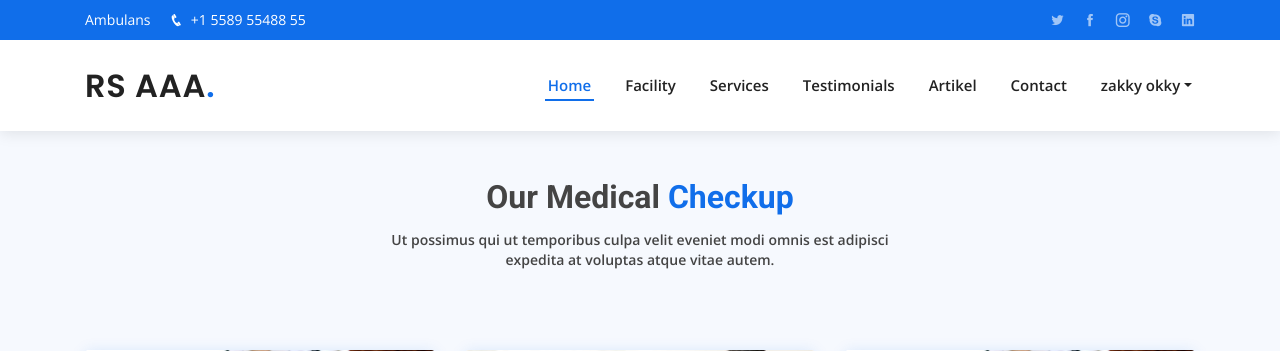
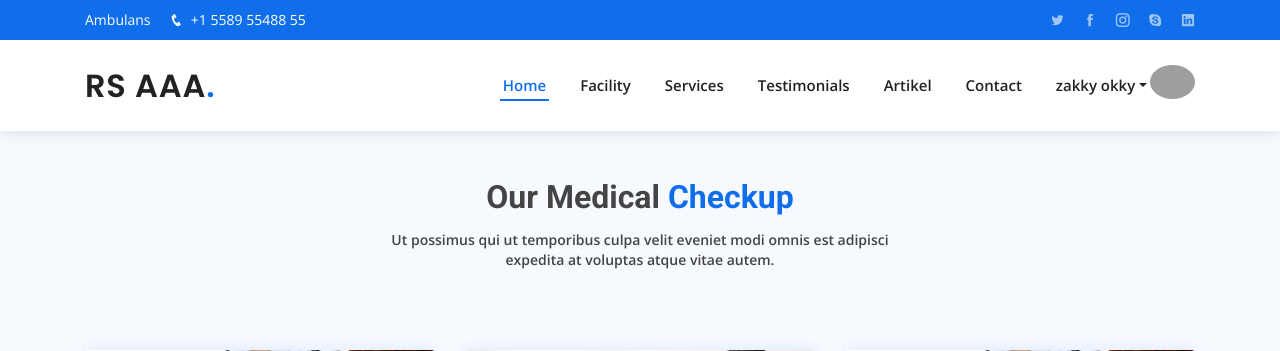
Before and after one commit to irhamrizaldy/rsuin-pus, a PHP site: page /checkup.php in a window 1280 px wide. Shown: the top 351 px of the page. Run offline with PHP 8.4, Linux system fonts and the light colour scheme; a user stored in the database is signed in; grey boxes are pictures that could not be loaded.

Commit message:
add user profile image each pages

```diff
--- a/buat-janji.php
+++ b/buat-janji.php
@@ -33,6 +33,9 @@ include 'includes/dbh.inc.php';
               <a class="dropdown-item text-center" href='includes/logout.inc.php' class='login'>Logout</a>
             </div>
           </li>
+          <div>
+            <img class="img-profile rounded-circle" width="45px" src="assets/foto/<?= $_SESSION['photoUser'] ?>">
+          </div>
         <?php } else { ?>
           <li><a href='login.php' class='login'>Login</a></li>
         <?php } ?>
--- a/checkup.php
+++ b/checkup.php
@@ -31,6 +31,9 @@ require_once 'includes/dbh.inc.php';
               <a class="dropdown-item text-center" href='includes/logout.inc.php' class='login'>Logout</a>
             </div>
           </li>
+          <div>
+            <img class="img-profile rounded-circle" width="45px" src="assets/foto/<?= $_SESSION['photoUser'] ?>">
+          </div>
         <?php } else { ?>
           <li><a href='login.php' class='login'>Login</a></li>
         <?php } ?>
--- a/doctor-search.php
+++ b/doctor-search.php
@@ -31,6 +31,9 @@ require_once 'includes/dbh.inc.php';
               <a class="dropdown-item text-center" href='includes/logout.inc.php' class='login'>Logout</a>
             </div>
           </li>
+          <div>
+            <img class="img-profile rounded-circle" width="45px" src="assets/foto/<?= $_SESSION['photoUser'] ?>">
+          </div>
         <?php } else { ?>
           <li><a href='login.php' class='login'>Login</a></li>
         <?php } ?>
--- a/portfolio-details.php
+++ b/portfolio-details.php
@@ -29,6 +29,9 @@ include 'header.php';
               <a class="dropdown-item text-center" href='includes/logout.inc.php' class='login'>Logout</a>
             </div>
           </li>
+          <div>
+            <img class="img-profile rounded-circle" width="45px" src="assets/foto/<?= $_SESSION['photoUser'] ?>">
+          </div>
         <?php } else { ?>
           <li><a href='login.php' class='login'>Login</a></li>
         <?php } ?>
```
